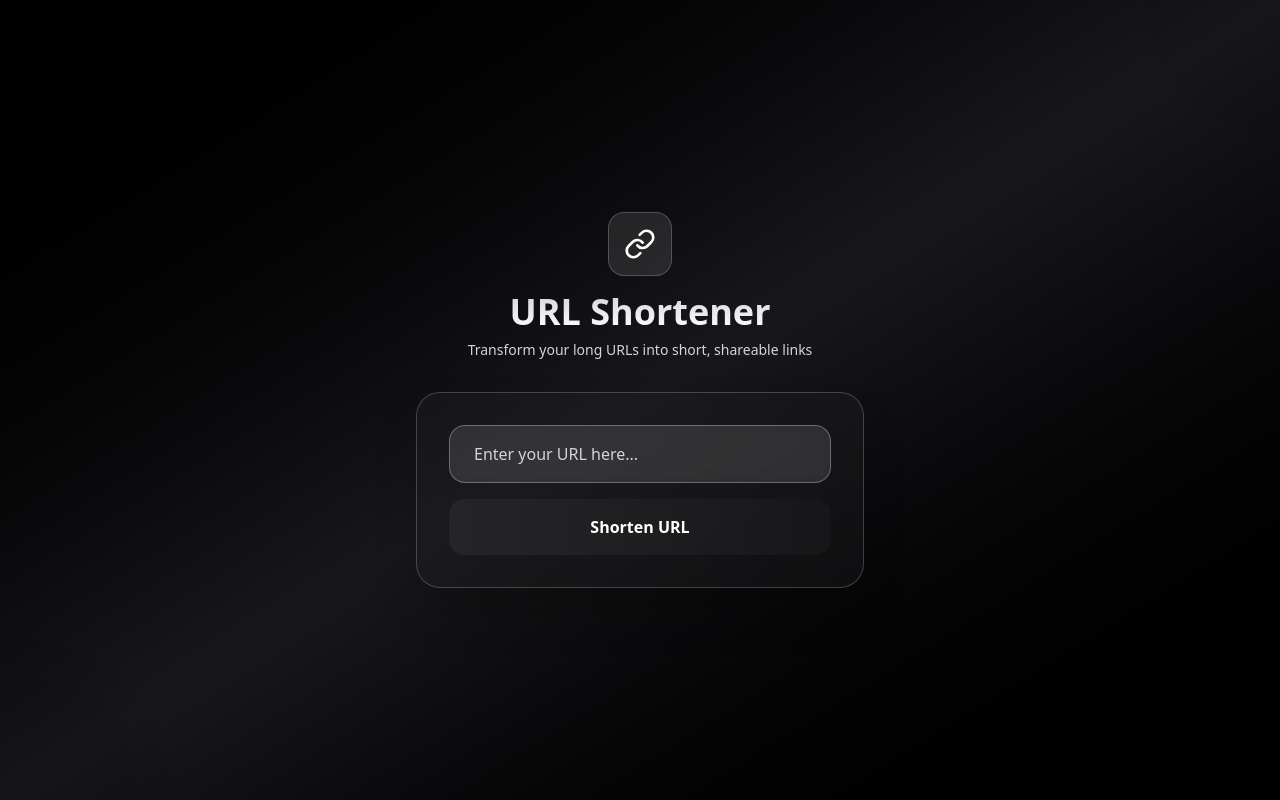
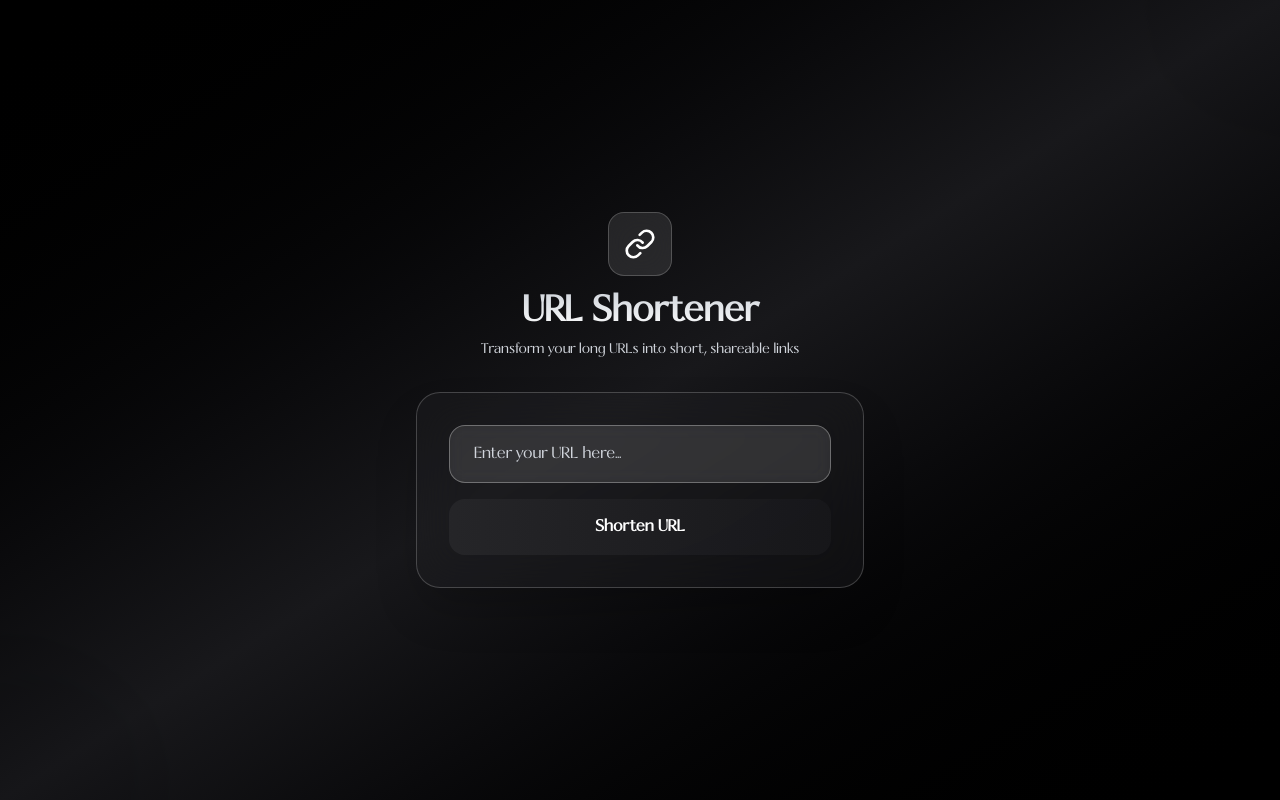
Before and after one commit to ratanz/url-shortener, a React (Vite) app in the folder FRONTEND/: page / in a window 1280 px wide. Built offline with nearby package versions, Linux system fonts and the light colour scheme.

Commit message:
changed font

```diff
--- a/FRONTEND/src/index.css
+++ b/FRONTEND/src/index.css
@@ -1 +1,17 @@
 @import "tailwindcss";
+
+@font-face {
+  font-family: 'Gravenora';
+  src: url('/fonts/Gravenora.ttf') format('truetype');
+  font-weight: normal;
+  font-style: normal;
+  font-display: swap;
+}
+
+* {
+  font-family: 'Gravenora', sans-serif;
+}
+
+body {
+  font-family: 'Gravenora', sans-serif;
+}
```
Also changed, not shown: FRONTEND/public/fonts/Gravenora.ttf (added).
